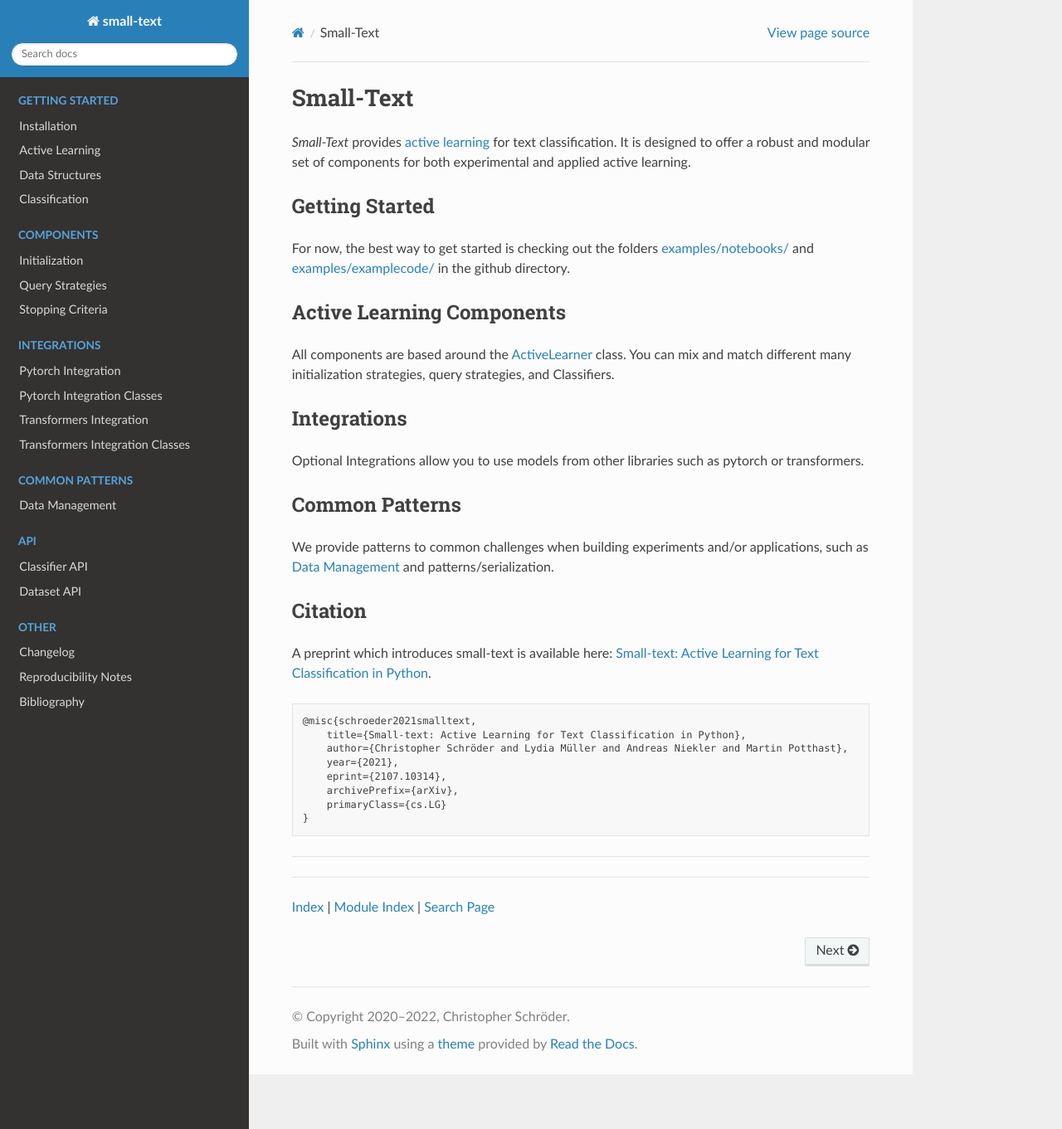
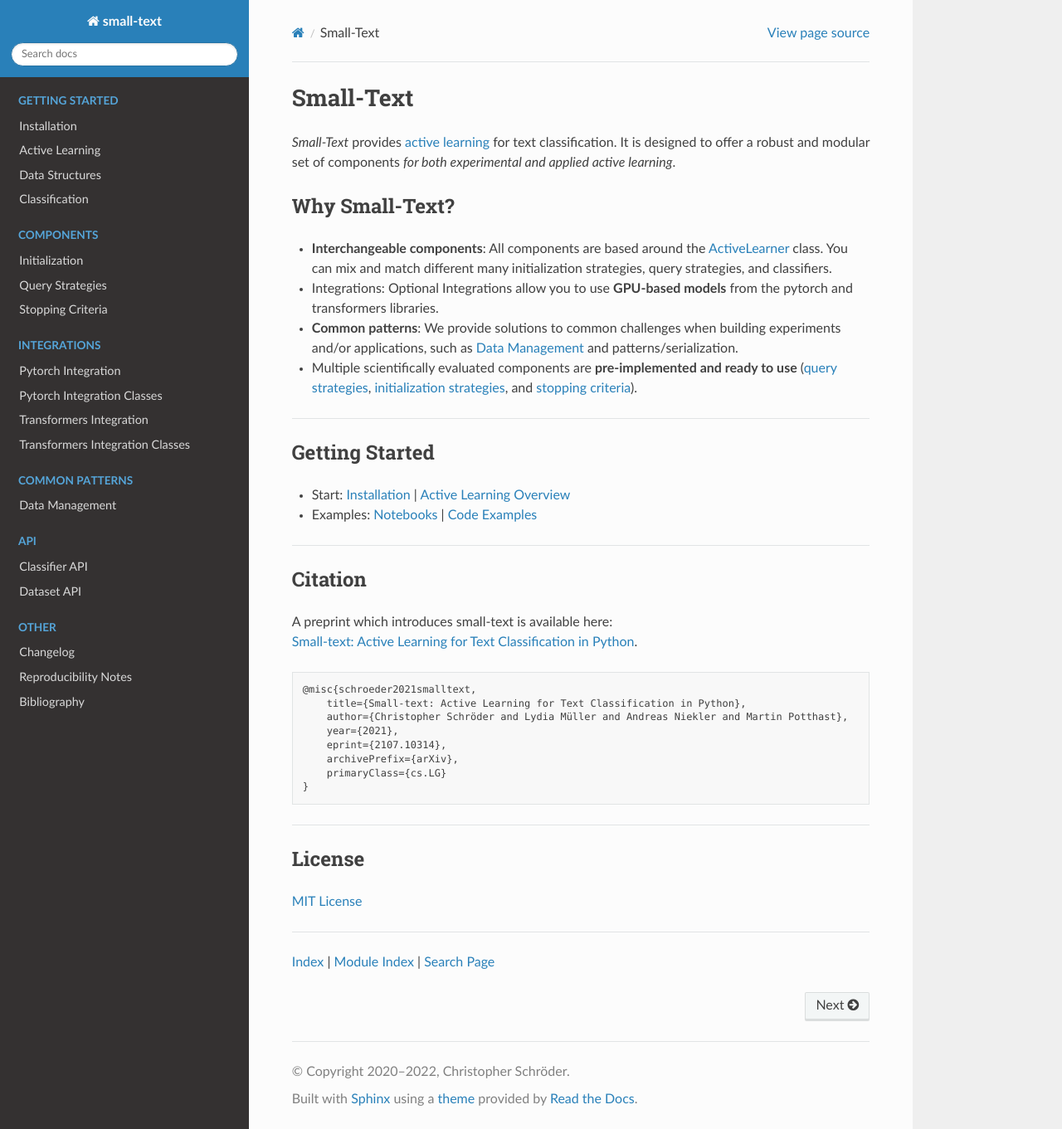
Before and after one commit to webis-de/small-text, a Sphinx documentation site: the page built from docs/index.rst, in a window 1280 px wide and 1361 px high. Shown: the whole window at 83% size. Built offline with Sphinx 7.4.7 and the Read the Docs theme 2.0.0, drawn with Linux system fonts in a browser that asks for light colours; pages that are not in the unit, such as notebooks, are missing from menus; the version number could not be read and is left out.

Commit message:
Update documentation
Signed-off-by: Christopher Schröder <chschroeder@users.noreply.github.com>

```diff
--- a/docs/active_learning.rst
+++ b/docs/active_learning.rst
@@ -2,7 +2,7 @@
 Active Learning
 ===============
 
-`Active learning <https://en.wikipedia.org/wiki/Active_learning_(machine_learning)>` aims at creating training data for classification algorithms in a very efficient manner,
+`Active learning <https://en.wikipedia.org/wiki/Active_learning_(machine_learning)>`_ aims at creating training data for classification algorithms in a very efficient manner,
 for cases in which a large amount of unlabeled data is available but labels are not.
 Labeling such data is usually time-consuming and expensive.
 To avoid having to label the full dataset,
--- a/docs/classification.rst
+++ b/docs/classification.rst
@@ -3,14 +3,14 @@ Classification
 ==============
 
 In order to use different models, query strategies, and stopping criteria from the active learner,
-we have developed classification abstractions that provide an unified interface.
+we provide classification abstractions to allow for a unified interface.
 
 Interface
 =========
 
 The classifier interface is very simple and scikit-learn-like, with the difference that it operates on
 :py:class:`Datasets<small_text.data.datasets.Dataset>` objects. Call the :code:`fit()` method with a
-training set as argument to train your classifier, and use :code:`predict()` to get a prediction.
+training set as argument to train your classifier, and use :code:`predict()` to obtain predictions.
 
 .. literalinclude:: ../small_text/classifiers/classification.py
    :pyobject: Classifier
--- a/docs/components/stopping_criteria.rst
+++ b/docs/components/stopping_criteria.rst
@@ -4,7 +4,7 @@
 Stopping Criteria
 =================
 
-Stopping criteria provide you an indication when to exit the active learning loop.
+Stopping criteria indicate when to exit the active learning loop.
 
 Pre-implemented Stopping Criteria
 =================================
--- a/docs/index.rst
+++ b/docs/index.rst
@@ -3,7 +3,20 @@ Small-Text
 ==========
 
 `Small-Text` provides :doc:`active learning<active_learning>` for text classification.
-It is designed to offer a robust and modular set of components for both experimental and applied active learning.
+It is designed to offer a robust and modular set of components *for both experimental and applied active learning*.
+
+Why Small-Text?
+===============
+
+- **Interchangeable components**: All components are based around the `ActiveLearner <https://github.com/webis-de/small-text/blob/main/small_text/active_learner.py>`_ class.
+  You can mix and match different many initialization strategies, query strategies, and classifiers.
+- Integrations: Optional Integrations allow you to use **GPU-based models** from the pytorch and transformers libraries.
+- **Common patterns**: We provide solutions to common challenges when building experiments and/or applications,
+  such as :doc:`patterns/pool` and :doc:`patterns/serialization`.
+- Multiple scientifically evaluated components are **pre-implemented and ready to use**
+  (:doc:`query strategies<components/query_strategies>`, :doc:`initialization strategies<components/initialization>`, and :doc:`stopping criteria<components/stopping_criteria>`).
+
+----
 
 Getting Started
 ===============
@@ -18,10 +31,8 @@ Getting Started
    data_structures
    classification
 
-For now, the best way to get started is checking out the folders `examples/notebooks/ <https://github.com/webis-de/small-text/tree/master/examples/notebooks>`_ and `examples/examplecode/ <https://github.com/webis-de/small-text/tree/master/examples/examplecode>`_ in the github directory.
-
-Active Learning Components
-==========================
+- Start: :doc:`install` | :doc:`Active Learning Overview<active_learning>`
+- Examples: `Notebooks <https://github.com/webis-de/small-text/tree/main/examples/notebooks>`_ | `Code Examples <https://github.com/webis-de/small-text/tree/main/examples/examplecode>`_
 
 .. toctree::
    :caption: Components
@@ -31,15 +42,6 @@ Active Learning Components
    components/initialization
    components/query_strategies
    components/stopping_criteria
-
-All components are based around the `ActiveLearner <https://github.com/webis-de/small-text/blob/master/small_text/active_learner.py>`_ class.
-You can mix and match different many initialization strategies, query strategies, and Classifiers.
-
-
-Integrations
-============
-
-Optional Integrations allow you to use models from other libraries such as pytorch or transformers.
 
 .. toctree::
    :caption: Integrations
@@ -51,13 +53,6 @@ Optional Integrations allow you to use models from other libraries such as pytor
    libraries/transformers_main
    libraries/transformers_classes
 
-
-Common Patterns
-===============
-
-We provide patterns to common challenges when building experiments and/or applications,
-such as :doc:`patterns/pool` and :doc:`patterns/serialization`.
-
 .. toctree::
    :caption: Common Patterns
    :maxdepth: 1
@@ -66,11 +61,13 @@ such as :doc:`patterns/pool` and :doc:`patterns/serialization`.
    patterns/pool
    patterns/serialization
 
+----
+
 Citation
 ========
 
-A preprint which introduces small-text is available here:
-`Small-text: Active Learning for Text Classification in Python <https://arxiv.org/abs/2107.10314>`_.
+| A preprint which introduces small-text is available here:
+| `Small-text: Active Learning for Text Classification in Python <https://arxiv.org/abs/2107.10314>`_.
 
 .. code-block:: text
 
@@ -82,6 +79,13 @@ A preprint which introduces small-text is available here:
         archivePrefix={arXiv},
         primaryClass={cs.LG}
     }
+
+------
+
+License
+========
+
+`MIT License <https://github.com/webis-de/small-text/blob/main/LICENSE>`_
 
 ------
 
@@ -104,6 +108,4 @@ A preprint which introduces small-text is available here:
    reproducibility_notes
    bibliography
 
-----
-
 :ref:`genindex` | :ref:`modindex` | :ref:`search`
--- a/docs/libraries/pytorch/classes.inc
+++ b/docs/libraries/pytorch/classes.inc
@@ -14,3 +14,5 @@ Models
 
 Classification
 ==============
+.. autoclass:: small_text.integrations.pytorch.classifiers.kimcnn.KimCNNClassifier
+    :members:
--- a/docs/libraries/transformers/classes.inc
+++ b/docs/libraries/transformers/classes.inc
@@ -4,3 +4,6 @@ Classification
 ==============
 .. autoclass:: small_text.integrations.transformers.classifiers.classification.FineTuningArguments
     :members:
+
+.. autoclass:: small_text.integrations.transformers.classifiers.classification.TransformerBasedClassification
+    :members:
```
Also changed, not shown: CONTRIBUTING.md (+1 -0 lines), docs/data_structures.rst (+23 -4 lines), 1 other file.
